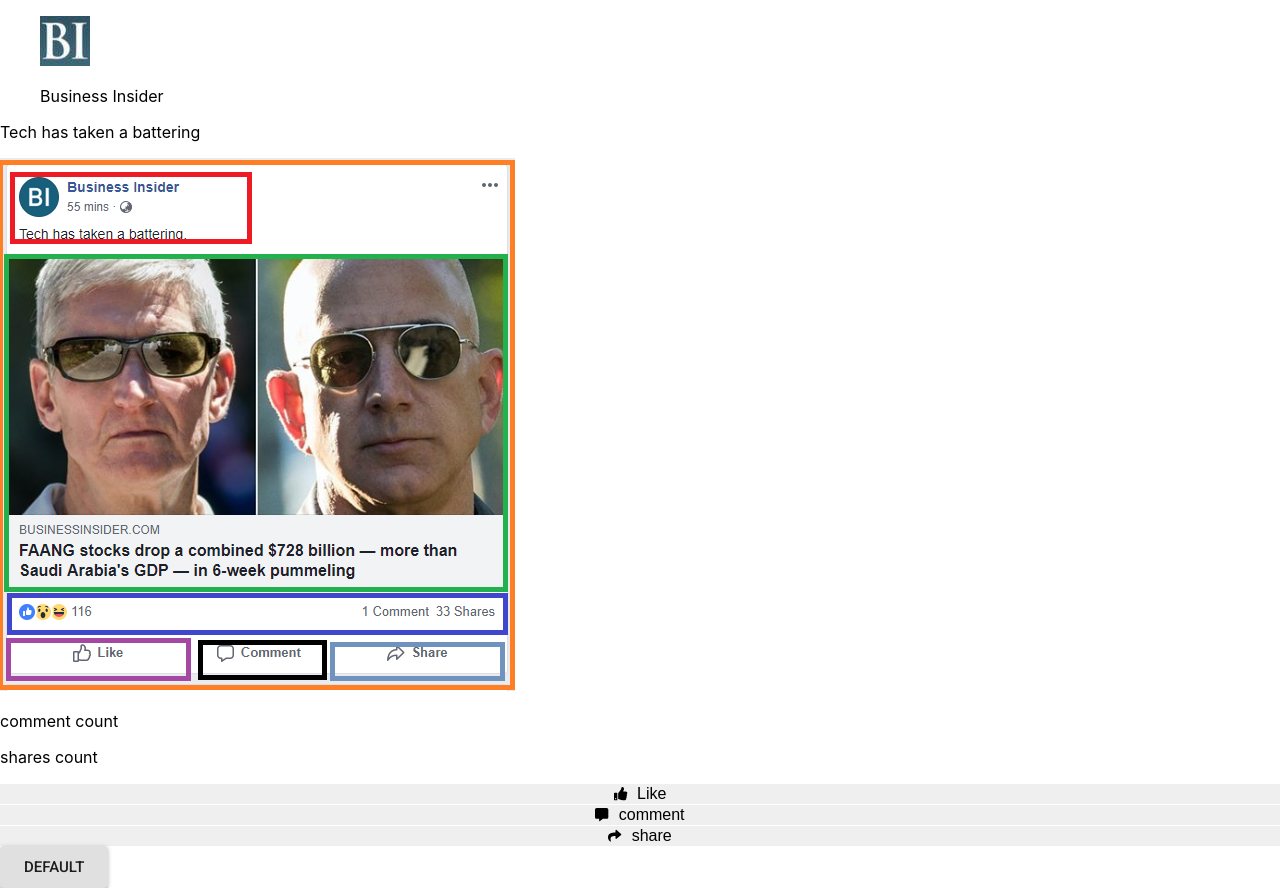
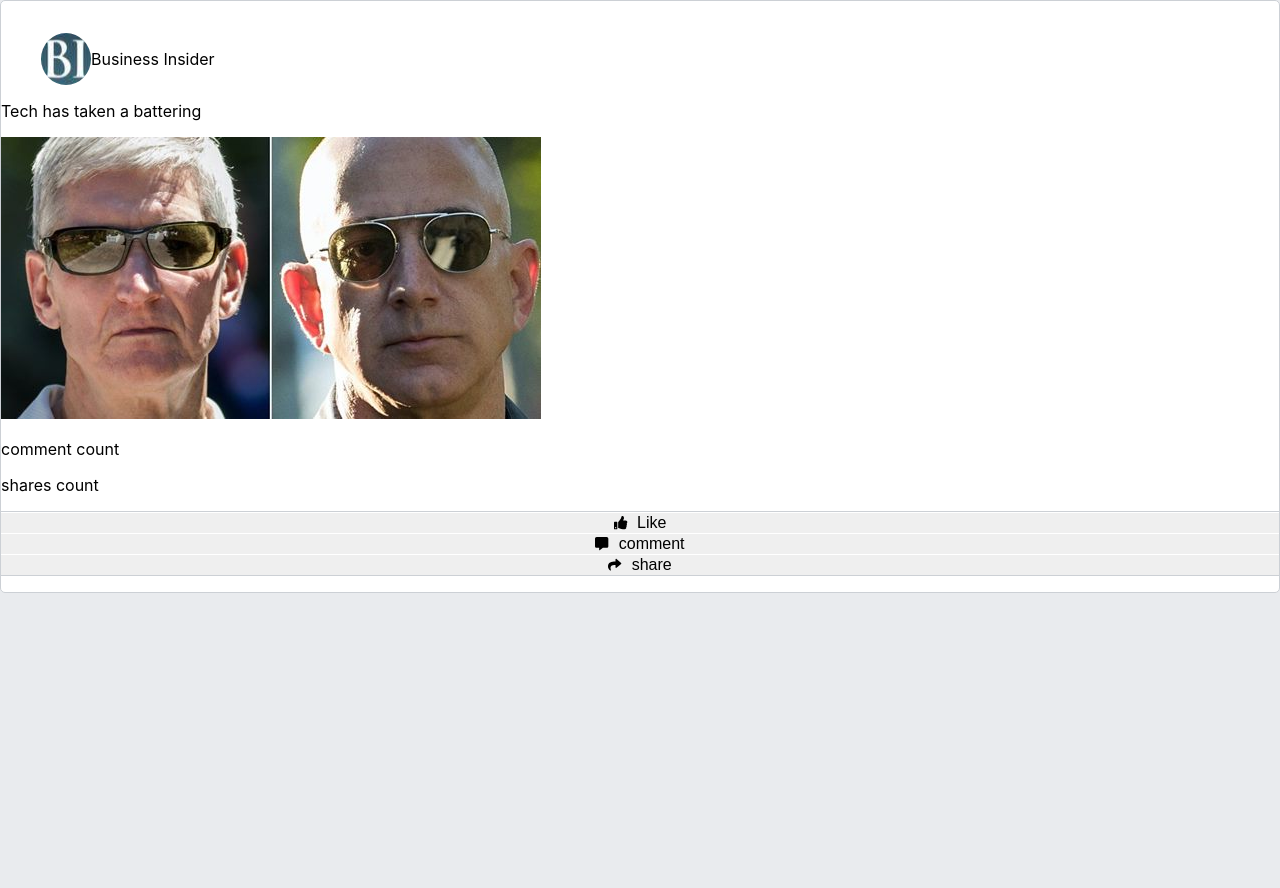
Before and after one commit to devjsonstringify/react-simple-fbPost, a React (Create React App) app: page / in a window 1280 px wide. After the commit the page ends 800 px from the top, so only its background shows below. Built offline with nearby package versions, Linux system fonts and the light colour scheme.

Commit message:
Add layout on src, Integrate bootstrap and fix css issue

```diff
--- a/src/App.js
+++ b/src/App.js
@@ -1,5 +1,6 @@
 import React, { Component } from 'react'
 import './css/App.css'
+import Row from './components/layout/row'
 import User from './components/user'
 import Post from './components/post'
 import PostActionBar from './components/postActionBar'
@@ -32,15 +33,15 @@
 			},
 			post: {
 				content: 'Tech has taken a battering',
-				photos: ['assets/post-react.png']
+				photos: ['assets/post-image.jpg']
 			}
 		}
 		return (
-			<div className='row'>
+			<Row>
 				<User user={api.author} />
 				<Post content={api.post} photos={api.post} user={api.author} />
 				<PostActionBar />
-			</div>
+			</Row>
 		)
 	}
 }
--- a/src/components/comment.jsx
+++ b/src/components/comment.jsx
@@ -17,11 +17,20 @@
 	render() {
 		const { characterCount } = this.state
 		const { maxLetters } = this.props
+
+		const style = {
+			marginTop: '10px',
+			border: '1px solid #ccd0d5',
+			borderRadius: '50px',
+			height: '40px',
+			backgroundColor: '#f2f3f5'
+		}
 		return (
 			<React.Fragment>
 				<textarea
-					className='form-control'
-					placeholder='Write a comment...'
+					style={style}
+					className="form-control"
+					placeholder="Write a comment..."
 					onChange={this.handleChange}
 				/>
 				<small>{maxLetters - characterCount} Remaining</small>
--- a/src/components/content.jsx
+++ b/src/components/content.jsx
@@ -1,7 +1,7 @@
 import React from 'react'
 
-const Content = (props) => {
-	return <p>{props.user.content}</p>
+const Content = ({ user }) => {
+	return <p>{user.content}</p>
 }
 
 export default Content
--- /dev/null
+++ b/src/components/layout/col-grid.jsx
@@ -0,0 +1,7 @@
+import React from 'react'
+
+const colGrid = ({ col, children }) => {
+	return <div className={col ? 'col-' + col : 'col'}>{children}</div>
+}
+
+export default colGrid
--- /dev/null
+++ b/src/components/layout/row.jsx
@@ -0,0 +1,7 @@
+import React from 'react'
+
+const Row = ({ children, id }) => {
+	return <div className="row" id={id? id : ""}>{children}</div>
+}
+
+export default Row
--- a/src/components/photos.jsx
+++ b/src/components/photos.jsx
@@ -1,9 +1,9 @@
 import React from 'react'
 
-const Photos = (props) => {
+const Photos = ({ user }) => {
 	return (
 		<React.Fragment>
-			{props.user.photos.map((img) => {
+			{user.photos.map((img) => {
 				return <img src={img} alt={Math.random()} key={Math.random()} />
 			})}
 		</React.Fragment>
--- a/src/components/post.jsx
+++ b/src/components/post.jsx
@@ -1,18 +1,20 @@
 import React, { Component } from 'react'
 import Content from './content'
 import Photos from './photos'
+import Row from './layout/row'
+import Col from './layout/col-grid'
 
 const Post = ({ content, photos }) => {
 	return (
-		<div className='col-lg-12'>
-			<div className='row'>
-				<div className='col-lg-12'>
+		<div className="col-lg-12">
+			<Row>
+				<Col col="lg-12">
 					<Content user={content} />
-				</div>
-				<div className='col-lg-12'>
+				</Col>
+				<Col col="lg-12">
 					<Photos user={photos} />
-				</div>
-			</div>
+				</Col>
+			</Row>
 		</div>
 	)
 }
--- a/src/components/postActionBar.jsx
+++ b/src/components/postActionBar.jsx
@@ -1,6 +1,6 @@
 import React, { Component } from 'react'
-import Button1 from '@material-ui/core/Button'
-import ButtonIcon from './buttonIcon'
+import Row from './layout/row'
+import Col from './layout/col-grid'
 import Button from './button'
 import Counter from './counter'
 import Comment from './comment'
@@ -54,54 +54,49 @@
 		return (
 			<div className="col-lg-12">
 				<div className="container">
-					<div className="row">
-						<div className="col">
+					<Row>
+						<Col>
 							{this.state.likeIsClicked && (
 								<Counter counter={this.state.likeCount} />
 							)}
-						</div>
-						<div className="col">
+						</Col>
+						<Col>
 							<p>comment count</p>
-						</div>
-						<div className="col">
+						</Col>
+						<Col>
 							<p>shares count</p>
-						</div>
-					</div>
-					<div className="row">
-						<div className="col">
+						</Col>
+					</Row>
+
+					<Row id="fbBttons">
+						<Col>
 							<Button
 								icon="thumbs-up"
 								handleClick={this.likeIsClicked}
 								btn={'Like'}
 							/>
-						</div>
-						<div className="col">
+						</Col>
+						<Col>
 							<Button
 								icon="comment-alt"
 								handleClick={this.commentIsClicked}
 								btn={'comment'}
 							/>
-						</div>
-						<div className="col">
+						</Col>
+						<Col>
 							<Button
 								icon="share"
 								handleClick={this.shareIsClicked}
 								btn={'share'}
 							/>
-						</div>
-					</div>
-					<div className="row">
-						<div className="col-lg-12">
+						</Col>
+					</Row>
+
+					<Row>
+						<Col>
 							{this.state.commentIsClicked && <Comment maxLetters={140} />}
-						</div>
-						<div>
-						<ButtonIcon icon="like" />
-							<Button1 size="large" variant="contained" className="theme">
-
-								Default
-							</Button1>
-						</div>
-					</div>
+						</Col>
+					</Row>
 				</div>
 			</div>
 		)
--- a/src/index.css
+++ b/src/index.css
@@ -6,9 +6,28 @@
     sans-serif;
   -webkit-font-smoothing: antialiased;
   -moz-osx-font-smoothing: grayscale;
+  background-color: #e9ebee;
+
 }
-
 code {
   font-family: source-code-pro, Menlo, Monaco, Consolas, "Courier New",
     monospace;
 }
+
+#root{
+  background-color: #ffffff;
+  padding-top: 1em;
+  padding-bottom: 1em;
+  border: 1px solid #ccd0d5;
+  border-radius: 5px;
+}
+.col-lg-12 > .figure {
+  display: flex;
+}
+.col-lg-12 > .figure > img{
+  border-radius: 100%;
+}
+#fbBttons {
+  border-bottom: 1px solid #ccd0d5;
+  border-top: 1px solid #ccd0d5;
+}
```
